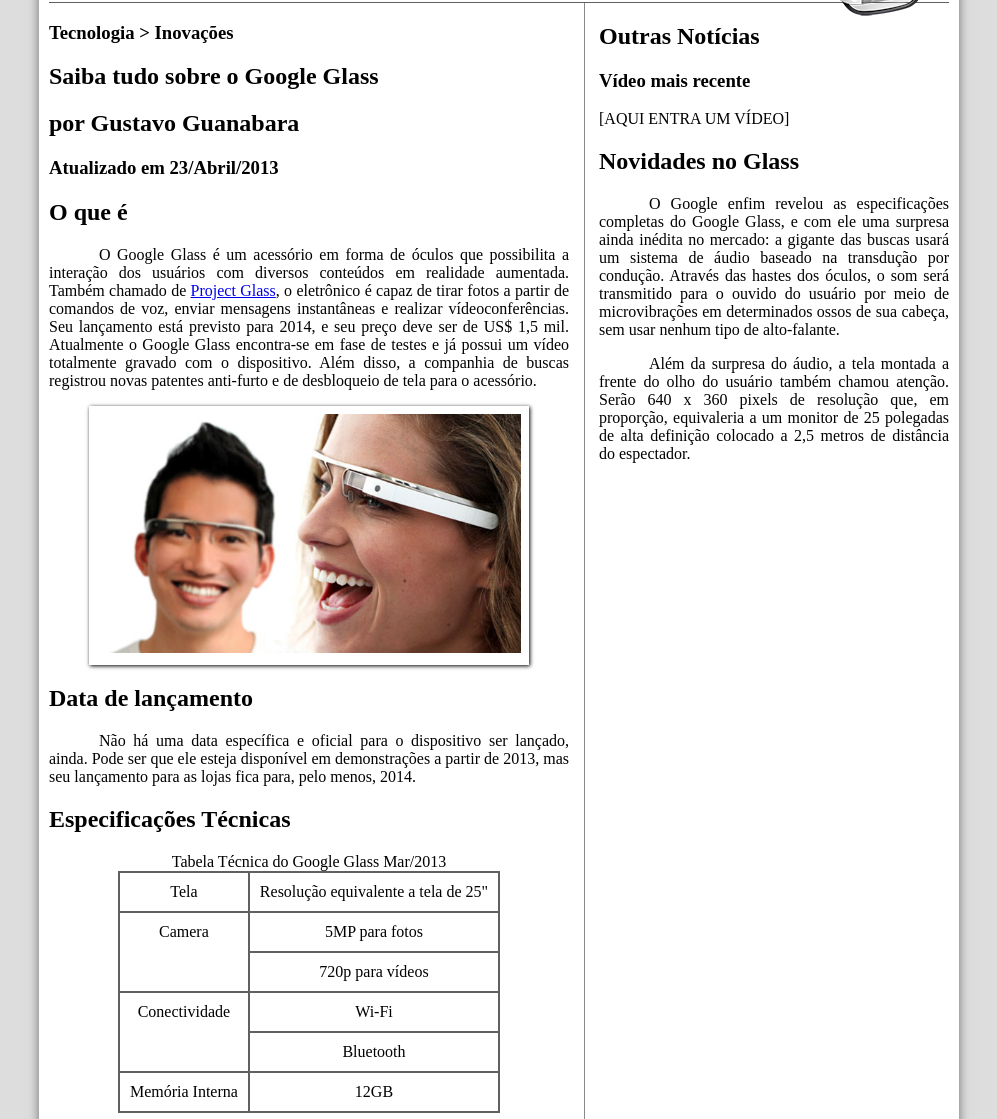
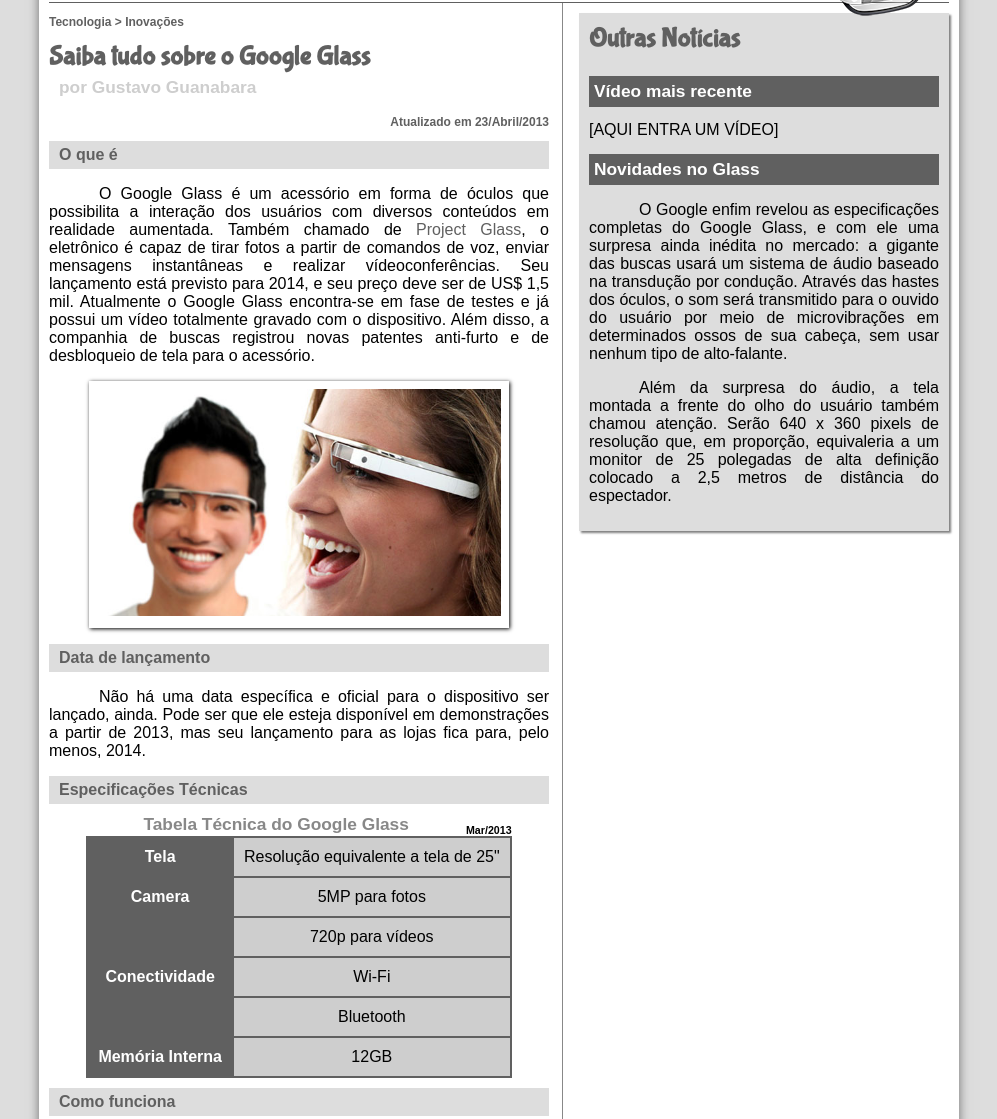
Before and after one commit to Gabbaogt/Google-Glass, a plain HTML site: page index.html in a window 1280 px wide. Shown: the part 173-1292 px from the top of the page, without its empty margins (141-1138 px from the left). Drawn offline with Linux system fonts and the light colour scheme.

Commit message:
Atualização 1.0.1

```diff
--- a/_css/estilo.css
+++ b/_css/estilo.css
@@ -12,7 +12,17 @@ p {
     text-indent: 50px;
 }
 
+a {
+    color: #606060;
+    text-decoration: none;
+}
+
+a:hover {
+    text-decoration: underline;
+}
+
 body {
+    font-family: Arial, sans-serif;
     background-color: #dddddd ;
     color: rgba(0, 0, 0, 1);
 }
@@ -127,10 +137,44 @@ nav#menu a:hover {
 
 section#corpo {
     display: block;
-    width: 520px;
+    width: 500px;
     float: left;
     border-right: 1px #888888 solid;
-    padding-right: 15px;
+    padding-right: 13px;
+}
+
+article#noticia-principal h2 {
+    font-size: 12pt;
+    color: #606060;
+    background-color: #dddddd;
+    padding: 5px 0px 5px 10px;
+    margin: 10px 0px 10px 0px;
+
+}
+
+header#cabecalho-artigo h1 {
+    font-family: 'Fonte Logo', sans-serif;
+    font-size: 20pt;
+    color: #606060;
+    margin-bottom: 0px;
+    margin-top: 0px;
+}
+
+header#cabecalho-artigo h2 {
+    font-size: 13pt;
+    color: #cecece;
+    background-color: #ffffff;
+    margin: 0px;
+
+}
+
+header#cabecalho-artigo h3 {
+    font-size: 12px;
+    color: #606060;
+}
+
+.direito {
+    text-align: right;
 }
 
 table#tabelaespec {
@@ -144,13 +188,56 @@ table#tabelaespec td {
     border: 1px solid #606060;
     padding: 10px;
     text-align: center;
+    vertical-align: middle;
+}
+
+table#tabelaespec td.ce {
+    color: #ffffff;
+    background-color: #606060;
     vertical-align: top;
+    font-weight: bold;
+}
+
+table#tabelaespec td.cd {
+    background-color: #cecece;
+}
+
+table#tabelaespec caption {
+    color: #888888;
+    font-size: 13pt;
+    font-weight: bold;
+}
+
+table#tabelaespec caption span {
+    display: block;
+    float: right;
+    color: #000000;
+    font-size: 8pt;
+    margin-top: 10px;
 }
 
 aside#lateral {
     display: block;
     width: 350px;
     float: right;
+    background-color: #dddddd;
+    padding: 10px;
+    margin-top: 10px;
+    box-shadow: 2px 2px 2px rgba(0, 0, 0, .5);
+}
+
+aside#lateral h1 {
+    font-family: "Fonte Logo", sans-serif;
+    font-size: 20pt;
+    color: #606060;
+    margin-top: 0px;
+}
+
+aside#lateral h2 {
+    background-color: #606060;
+    font-size: 13pt;
+    color: #ffffff;
+    padding: 5px;
 }
 
 footer#rodape {
--- a/index.html
+++ b/index.html
@@ -29,13 +29,15 @@
         </header>
 
         <section id="corpo">
+            <article id="noticia-principal">
+            <header id="cabecalho-artigo">
             <hgroup>
             <h3>Tecnologia > Inovações</h3>
             <h1>Saiba tudo sobre o Google Glass</h1>
             <h2>por Gustavo Guanabara</h2>
-            <h3>Atualizado em 23/Abril/2013</h3>
+            <h3 class="direito">Atualizado em 23/Abril/2013</h3>
             </hgroup>
-
+            </header>
 
             <h2>O que é</h2>
             <p>O Google Glass é um acessório em forma de óculos que possibilita a interação dos usuários com diversos conteúdos em realidade aumentada. Também chamado de <a href="https://www.google.com/glass/start/" target="_blank">Project Glass</a>, o eletrônico é capaz de tirar fotos a partir de comandos de voz, enviar mensagens instantâneas e realizar vídeoconferências. Seu lançamento está previsto para 2014, e seu preço deve ser de US$ 1,5 mil. Atualmente o Google Glass encontra-se em fase de testes e já possui um vídeo totalmente gravado com o dispositivo. Além disso, a companhia de buscas registrou novas patentes anti-furto e de desbloqueio de tela para o acessório.</p>
@@ -53,14 +55,14 @@
 
             <h2>Especificações Técnicas</h2>
             <table id="tabelaespec">
-            <caption>Tabela Técnica do Google Glass Mar/2013</caption>
+            <caption>Tabela Técnica do Google Glass <span>Mar/2013</span></caption>
 
-            <tr><td>Tela</td> <td>Resolução equivalente a tela de 25"</td></tr>
-            <tr><td rowspan="2">Camera</td> <td>5MP para fotos</td></tr>
-            <tr><td>720p para vídeos</td></tr>
-            <tr><td rowspan="2">Conectividade</td> <td>Wi-Fi</td></tr>
-            <tr><td>Bluetooth</td></tr>
-            <tr><td>Memória Interna</td> <td>12GB</td></tr>
+            <tr><td class="ce">Tela</td> <td class="cd">Resolução equivalente a tela de 25"</td></tr>
+            <tr><td rowspan="2" class="ce">Camera</td> <td class="cd">5MP para fotos</td></tr>
+            <tr><td class="cd">720p para vídeos</td></tr>
+            <tr><td rowspan="2" class="ce">Conectividade</td> <td class="cd">Wi-Fi</td></tr>
+            <tr><td class="cd">Bluetooth</td></tr>
+            <tr><td class="ce">Memória Interna</td> <td class="cd">12GB</td></tr>
             </table>
 
 
@@ -71,11 +73,12 @@
             <p>O vídeo de divulgação do Google mostra que você pode se transformar em uma espécie de “super-<wbr>humano”, já que o aparelho pode indicar a quantos metros você está de seu destino, se o metrô está aberto ou fechado, mostrar o clima, agenda e até mesmo permitir que você marque encontros apenas com comandos de voz.</p>
 
             [AQUI ENTRA UM VÍDEO]
+            </article>
         </section>
 
         <aside id="lateral">
-            <h2>Outras Notícias</h2>
-            <h3>Vídeo mais recente</h3>
+            <h1>Outras Notícias</h1>
+            <h2>Vídeo mais recente</h2>
 
             [AQUI ENTRA UM VÍDEO]
 
```
